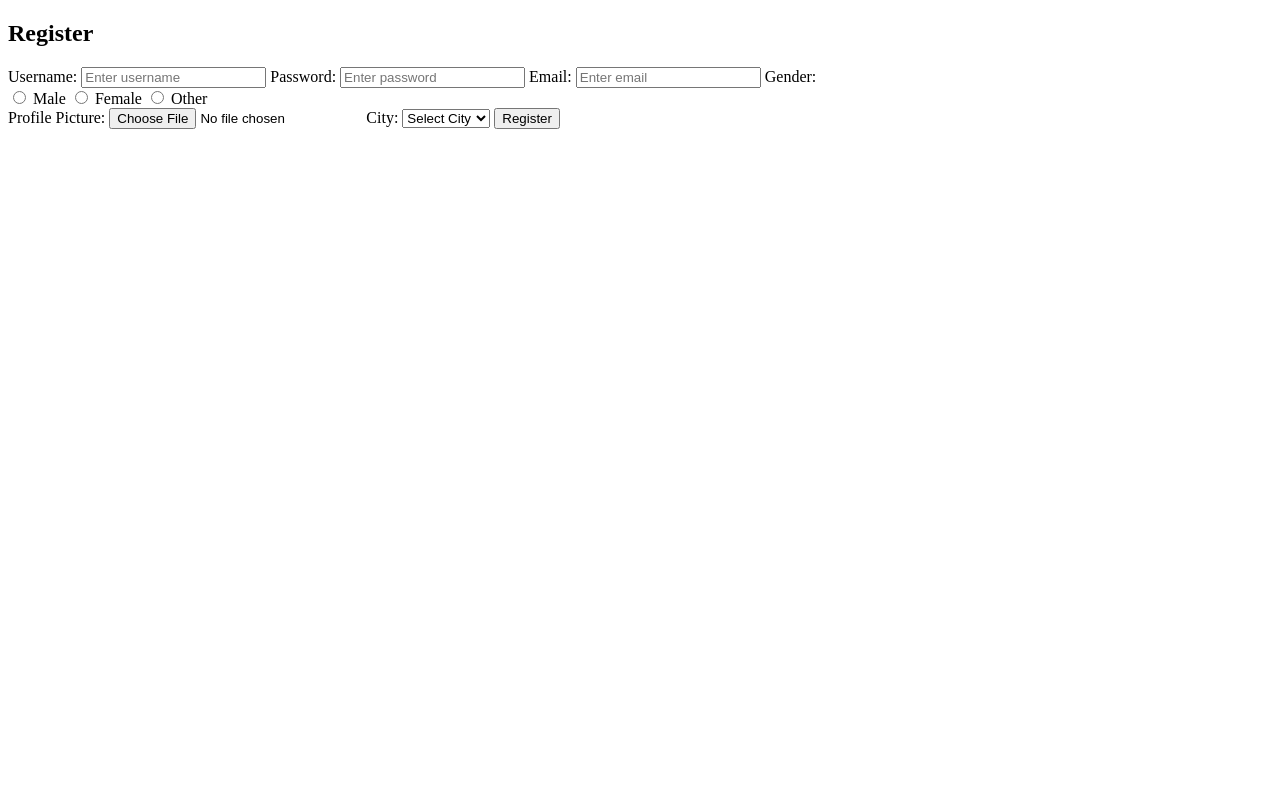
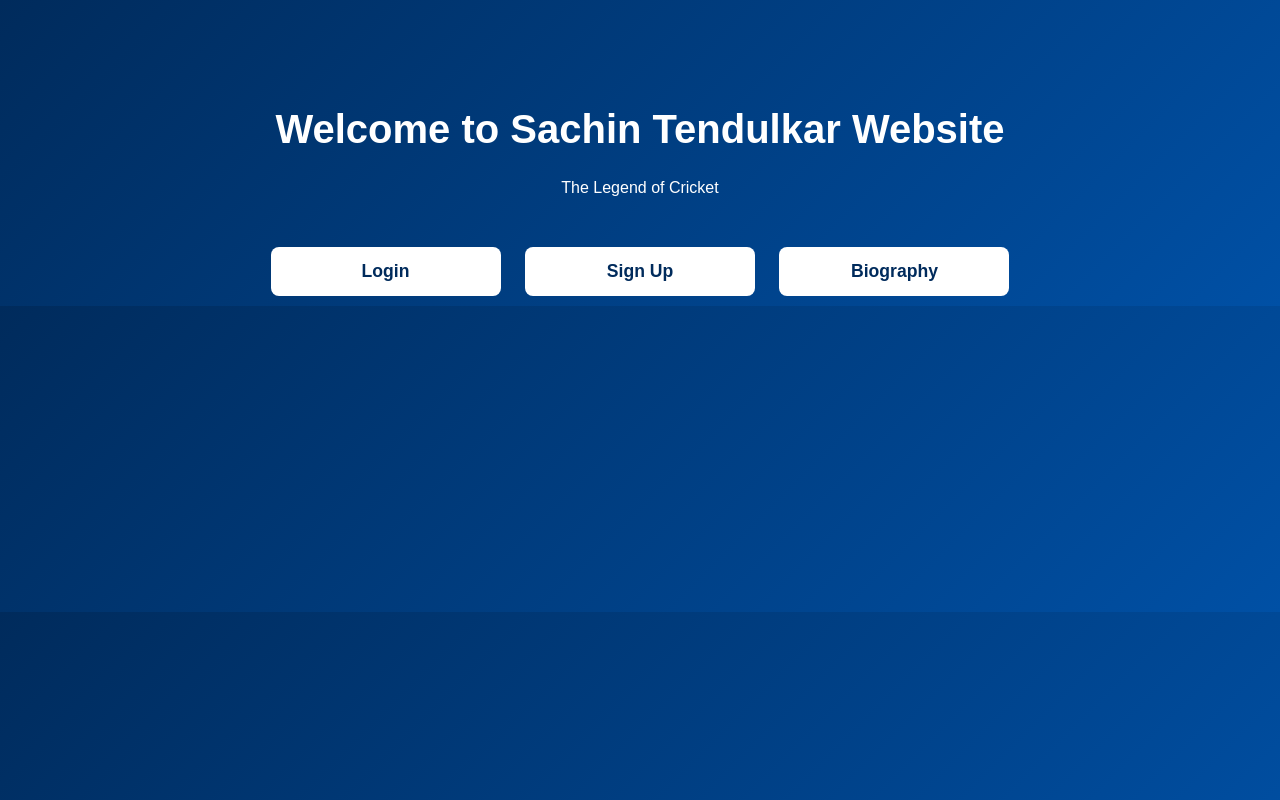
Before and after one commit to Bvarshini11/sachin-biography, a plain HTML site: page index.html in a window 1280 px wide. Drawn offline with Linux system fonts and the light colour scheme.

Commit message:
index.html

```diff
--- a/index.html
+++ b/index.html
@@ -3,56 +3,55 @@
 <head>
     <meta charset="UTF-8">
     <meta name="viewport" content="width=device-width, initial-scale=1.0">
-    <title>Register</title>
-    <link rel="stylesheet" href="style.css">
+    <title>Home - Sachin Tendulkar Website</title>
+
+    <style>
+        body {
+            margin: 0;
+            font-family: Arial, sans-serif;
+            background: linear-gradient(135deg, #002b5c, #0050a5);
+            color: white;
+            text-align: center;
+            padding-top: 80px;
+        }
+
+        h1 {
+            font-size: 2.5rem;
+        }
+
+        .buttons {
+            margin-top: 40px;
+        }
+
+        a {
+            display: inline-block;
+            text-decoration: none;
+            padding: 14px 25px;
+            margin: 10px;
+            background: white;
+            color: #002b5c;
+            border-radius: 8px;
+            font-size: 1.1rem;
+            font-weight: bold;
+            width: 180px;
+        }
+
+        a:hover {
+            background: #ffcc00;
+        }
+    </style>
 </head>
+
 <body>
-    <div class="login-container">
-        <h2>Register</h2>
-        <form action="biography.html" method="get" enctype="multipart/form-data">
-            <!-- Username -->
-            <label for="username">Username:</label>
-            <input type="text" id="username" name="username" placeholder="Enter username" required>
 
-            <!-- Password -->
-            <label for="password">Password:</label>
-            <input type="password" id="password" name="password" placeholder="Enter password" required>
+<h1>Welcome to Sachin Tendulkar Website</h1>
+<p>The Legend of Cricket</p>
 
-            <!-- Email -->
-            <label for="email">Email:</label>
-            <input type="email" id="email" name="email" placeholder="Enter email" required>
+<div class="buttons">
+    <a href="login.html">Login</a>
+    <a href="signup.html">Sign Up</a>
+    <a href="biography.html">Biography</a>
+</div>
 
-            <!-- Gender -->
-            <label>Gender:</label>
-            <div class="gender-options">
-                <input type="radio" id="male" name="gender" value="male" required>
-                <label for="male">Male</label>
-
-                <input type="radio" id="female" name="gender" value="female">
-                <label for="female">Female</label>
-
-                <input type="radio" id="other" name="gender" value="other">
-                <label for="other">Other</label>
-            </div>
-
-            <!-- Profile Picture -->
-            <label for="profile">Profile Picture:</label>
-            <input type="file" id="profile" name="profile" accept="image/*">
-
-            <!-- City Selection -->
-            <label for="city">City:</label>
-            <select id="city" name="city" required>
-                <option value="">Select City</option>
-                <option value="delhi">Delhi</option>
-                <option value="mumbai">Mumbai</option>
-                <option value="chennai">Chennai</option>
-                <option value="bangalore">Bangalore</option>
-                <option value="hyderabad">Hyderabad</option>
-            </select>
-
-            <!-- Register Button -->
-            <button type="submit">Register</button>
-        </form>
-    </div>
 </body>
 </html>
```
